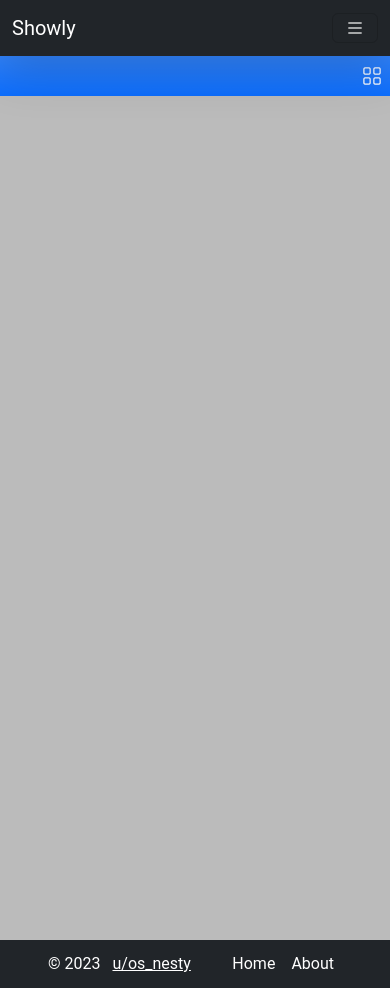
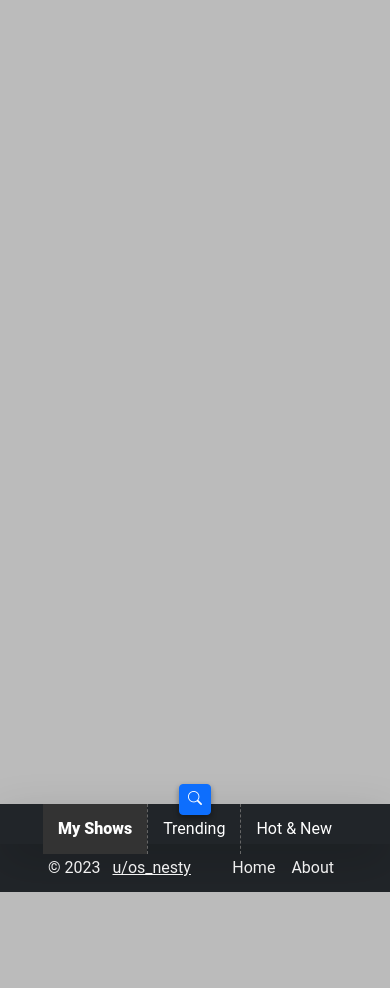
Before and after one commit to striderskynet/showly, a PHP site: page / in a window 390 px wide. After the commit the page ends 892 px from the top, so only its background shows below. Run offline with PHP 8.4, Linux system fonts and the light colour scheme; some libraries are stand-ins or nearby versions.

Commit message:
Menu on Mobile and search interaction

```diff
--- a/index.htm
+++ b/index.htm
@@ -42,23 +42,22 @@
         <h1>Track your favorite shows here, never miss an episode again.</h1>
         <h1>Discover new and trending shows to watch.</h1>
     </section>
-    <nav id="top-bar-nav" class="shadow-lg w-100 navbar navbar-expand-lg text-white bg-dark">
+    <button class="search-button btn btn-sm btn-primary"><i class="bi bi-search"></i></button>
+    <nav id="top-bar-nav" class="shadow-lg w-100 navbar navbar-expand-lg bg-dark">
         <div class="container-fluid">
-            <a class="navbar-brand text-white" href="#">Showly</a>
-                <button class="navbar-toggler" type="button" data-bs-toggle="collapse" data-bs-target="#navbarSupportedContent" aria-controls="navbarSupportedContent" aria-expanded="false" aria-label="Toggle navigation">
-                <span class="">
-
+            <a class="navbar-title navbar-brand text-white" href="#">Showly</a>
+                <!--<button class="navbar-toggler" type="button" data-bs-toggle="collapse" data-bs-target="#navbarSupportedContent" aria-controls="navbarSupportedContent" aria-expanded="false" aria-label="Toggle navigation">
+                    <span>
                         <i data-mode="blocks" class="text-white bi bi-list"></i>
                     </span>
-            </button>
-            <div class="collapse navbar-collapse" id="navbarSupportedContent">
+                </button>-->
+            <div class="links" id="navbarSupportedContent">
                 <ul class="navbar-nav me-auto mb-2 mb-lg-0">
                     <li class="nav-item"><a id="home" class="nav-link active" href="#">My Shows</a></li>
                     <li class="nav-item"><a id="trending" class="nav-link" href="#/trending">Trending</a></li>
                     <li class="nav-item"><a id="hot" class="nav-link" href="#/hot">Hot & New</a></li>
-
                 </ul>
-            <form class="d-flex align-content-center">
+                <form class="search-form">
                     <div class="d-flex input-group p-3">
                         <select id='main_search' class="main_search p-1 shadow"></select>
                     </div>
@@ -86,7 +85,7 @@
         </div>
     </div>
 
-    <div class="hero-container blocks pt-3 pb-3">
+    <div class="hero-container blocks pb-3">
         <div class="main-container d-none" id="default_container">
             <span class="ticket__movie-completed"></span>
             <span class="ticket__movie-next"></span>
@@ -130,6 +129,7 @@
     <div id="load-more-btn" class="border align-middle d-none justify-content-center">
         <button class=" btn btn-lg btn-success m-5">Load more...</button>
     </div>
+
 </div>
 
 
--- a/main.js
+++ b/main.js
@@ -290,9 +290,8 @@ const createCard = (data, add = false, ret = false) => {
     $(nc).blur();
     $(nc).attr("id", "show-" + data.id);
 
-    if (cardNum % 10 == 0 && data.backdrop_path) {
-
-        $(nc).css("width", ( $(".main-container").width() * 3 ) + "px");
+    if (cardNum % 10 == 0 && data.backdrop_path && $(window).width() > 500) {
+        $(nc).css("width", (100 / 3.5) * 5 + "vw" );/*( $(".main-container").width() * 3 ) + "px")*/;
         $('img', nc).attr("src", image_path_500 + data.backdrop_path);
     } else {
         (data.poster_path) ? $('img', nc).attr("src", image_path + data.poster_path) : $('img', nc).attr("src", "./assets/images/default_poster.png");
@@ -514,18 +513,22 @@ $(".breadcrumb h2").click(function (){
 
     $(".hero-container").removeClass("blocks rows");
     $(".hero-container").addClass(toClass);
+})
 
+$(".search-button").click(function(){
+    console.log( $(".search-form"));
+    $(".search-form").toggle();
 })
 
 $(window).scroll(function () {
-    if ($(window).scrollTop() >= ( $(window).height() * 0.5 ) ) {
-        $("#scroll-top-button").fadeIn("slow");
+    let go = false;
+    if ($(window).scrollTop() >= ( $(window).height() * 0.5 ) ) go = true;
 
-        $("#top-bar-nav").addClass("position-fixed")
-    } else {
-        $("#scroll-top-button").fadeOut("slow");
-        $("#top-bar-nav").removeClass("position-fixed");
-    }
+    (go) ?  $("#scroll-top-button").fadeIn("slow") : $("#scroll-top-button").fadeOut("slow");
+
+    if ($(window).width() <= 500 ) return false;
+
+    (go) ? $("#top-bar-nav").addClass("position-fixed") : $("#top-bar-nav").removeClass("position-fixed")
 });
 
 $("#scroll-top-button").click(function(){
--- a/style.css
+++ b/style.css
@@ -35,8 +32,78 @@ body {
 }
 
 
+/* Screen for mobile */
+@media only screen and (max-width:800px){
 
-@media only screen and (max-width:500px){
+    footer,
+    .breadcrumb-nav {
+        display: none !important;
+    }
+
+    .navbar {
+        position: fixed;
+        bottom: 0px;
+        height: 40px;
+        padding: 0px !important;
+    }
+
+    .navbar .links {
+        width: 100% !important;
+    }
+    .navbar .links .navbar-nav{
+        display: flex;
+        flex-direction:row !important;
+        flex-grow: 1 !important;
+        justify-content: center;
+    }
+
+    .navbar .links .navbar-nav .nav-item .active{
+        background: #333;
+    }
+    .navbar .links .navbar-nav .nav-item a{
+        display: block;
+        line-height: 30px;
+        list-style-type: none;
+        padding: 10px 15px 10px 15px;
+    }
+
+    .search-button {
+        display: block;
+        position: fixed;
+        bottom: 1.4lh;
+        left: 50%;
+        transform: translate(-50%, 0);
+        z-index: 100;
+        box-shadow: rgba(0,0,0,.16) 0 3px 6px, rgba(0,0,0,.23) 0 3px 6px;
+    }
+
+    .navbar .links .navbar-nav .nav-item:nth-child(2) {
+        border-left: 1px dashed #666;
+        border-right: 1px dashed #666;
+    }
+
+
+    .navbar .navbar-title {
+        display: none !important;
+    }
+
+    .navbar .links .search-form {
+        display: none;
+        position: absolute !important;
+        bottom: 3lh !important;
+        left: 50%;
+        width: 80%;
+        transform: translate(-50%, 0);
+        background: rgba(0,0,0,0.4);
+        border-radius: 10px;
+        z-index: 105;
+        /*display: none !important;*/
+    }
+    .search-form select {
+        width: 300px;
+    }
+
+    .navbar
     .hero-container.blocks .ticket__movie-episodedata,
     .hero-container.blocks .ticket__movie-completed,
     .hero-container.blocks .ticket__movie-date,
@@ -331,15 +415,9 @@ ul.select2-results__options li:hover{
     color: #fff !important;
 }
 
-footer {
-    position: relative;
-    z-index: 99;
-}
 /* Breadcrumbs Styles */
 
-.breadcrumb-nav {
-    height: 40px;
-}
+
 
 .breadcrumb h2  {
     font-size: 20px;
```
Also changed, not shown: other parts of style.css (+36 -24 lines). Lines whose indentation alone changed are shown as unchanged.
